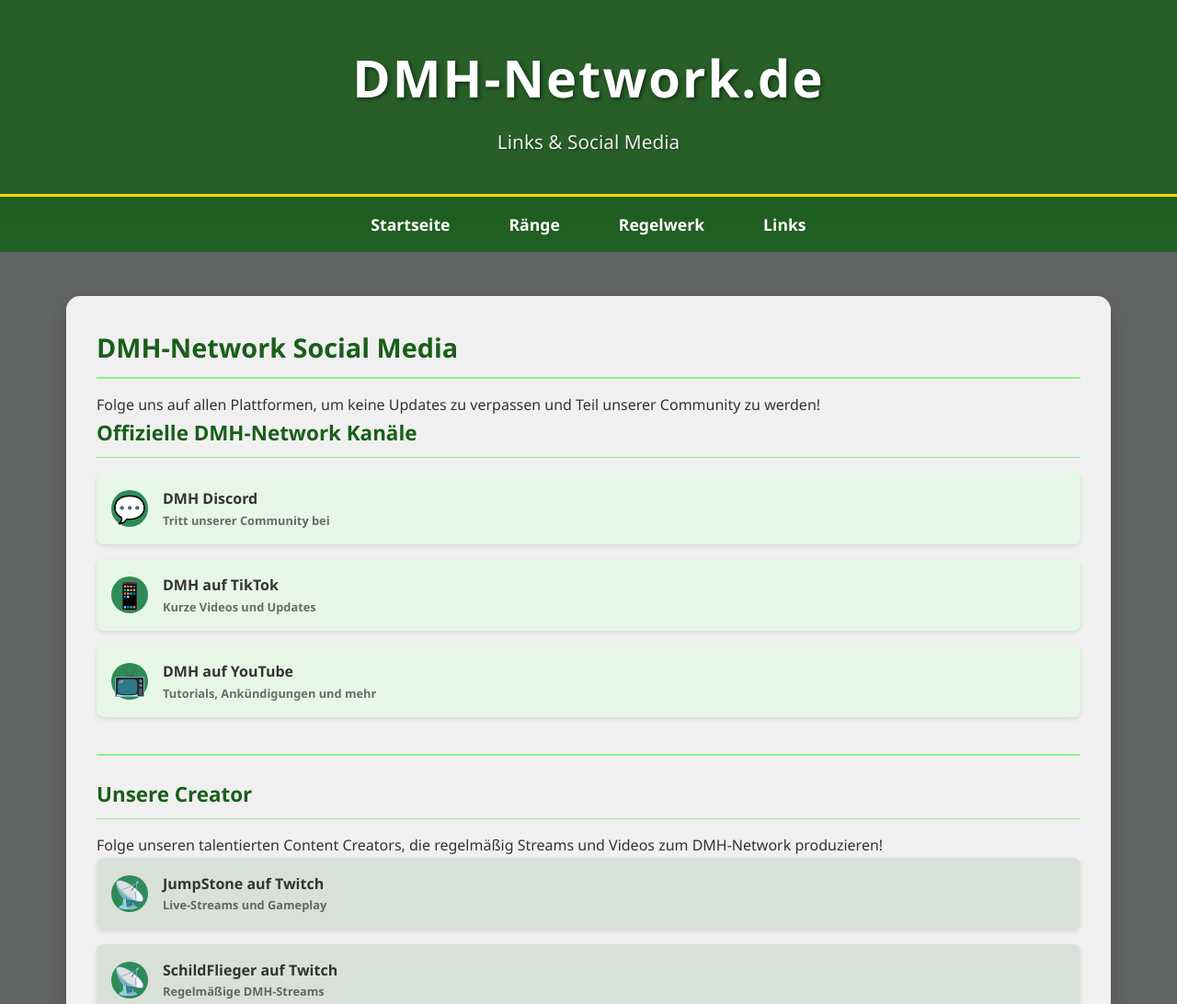
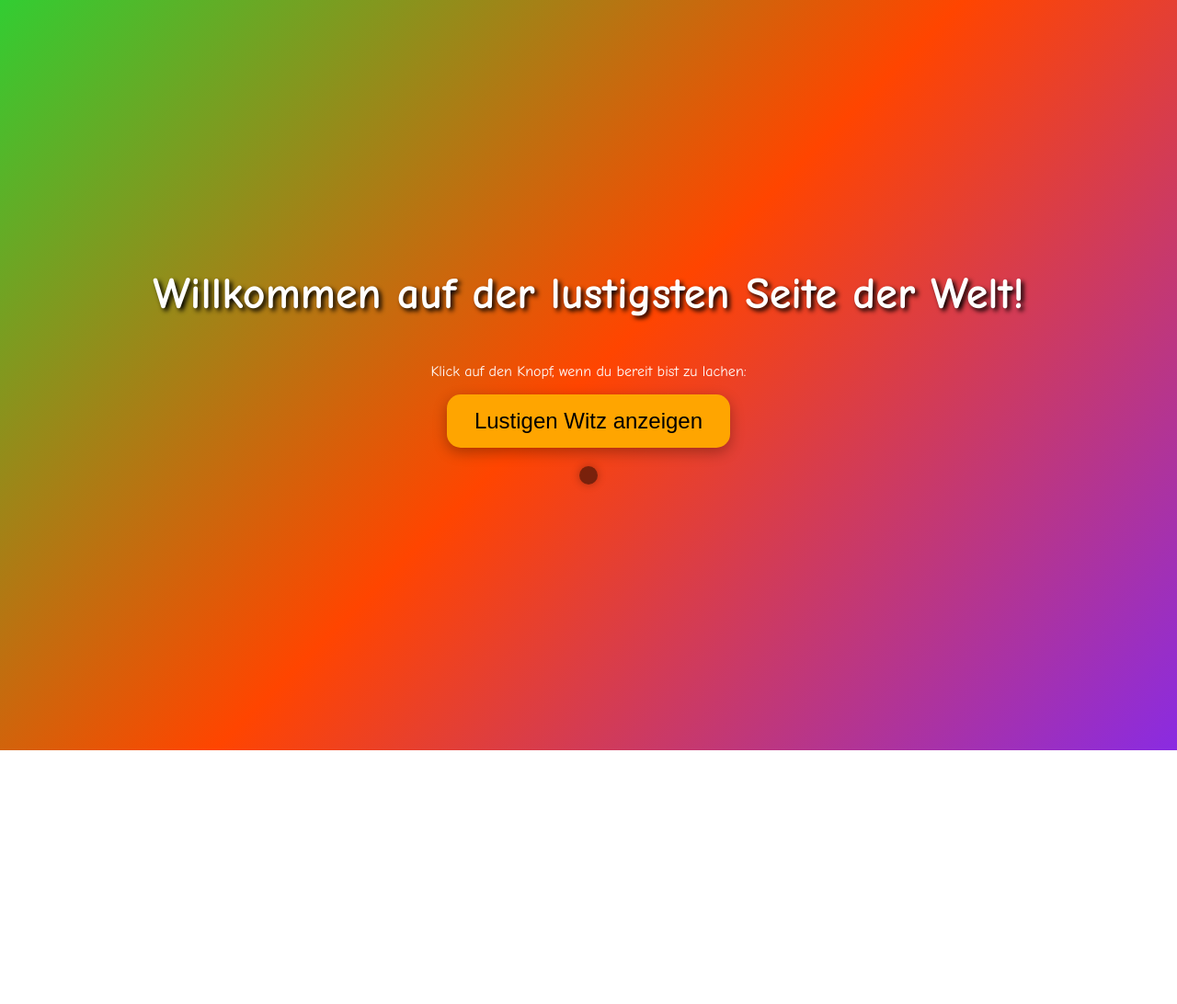
Before and after one commit to Jumpstone/dmh-site, a plain HTML site: page fun.html in a window 1280 px wide. Shown: the top 1092 px of the page at 92% size. After the commit the page ends 816 px from the top, so only its background shows below. Drawn offline with Linux system fonts and the light colour scheme.

Commit message:
The easteregg was updated!

```diff
--- a/fun.html
+++ b/fun.html
@@ -3,414 +3,128 @@
 <head>
     <meta charset="UTF-8">
     <meta name="viewport" content="width=device-width, initial-scale=1.0">
-    <title>DMH-Network.de - Links & Socials</title>
+    <title>Die Lustigste Seite der Welt</title>
     <style>
-        :root {
-            --dark-green: #1a5e1a;
-            --medium-green: #2e8b57;
-            --light-green: #90ee90;
-            --very-light-green: #e6f7e6;
-            --accent-gold: #ffd700;
-            --text-color: #333;
-            --white: #ffffff;
-            --gradient-green: linear-gradient(135deg, #2e8b57, #1a5e1a);
-            --card-shadow: 0 10px 20px rgba(0, 0, 0, 0.2);
-            --hover-shadow: 0 15px 30px rgba(0, 0, 0, 0.25);
-            --animation-speed: 0.3s;
-        }
-
-        * {
-            margin: 0;
-            padding: 0;
-            box-sizing: border-box;
-            font-family: 'Poppins', 'Segoe UI', Tahoma, Geneva, Verdana, sans-serif;
-        }
-
         body {
-            background-color: #f8f9fa;
-            color: var(--text-color);
-            line-height: 1.6;
-            background-image: url('/api/placeholder/1200/800');
-            background-size: cover;
-            background-position: center;
-            background-attachment: fixed;
-            min-height: 100vh;
-            position: relative;
-        }
-
-        body::before {
-            content: '';
-            position: absolute;
-            top: 0;
-            left: 0;
-            right: 0;
-            bottom: 0;
-            background-color: rgba(0, 0, 0, 0.6);
-            z-index: -1;
-        }
-
-        header {
-            background: rgba(26, 94, 26, 0.8);
-            color: var(--white);
-            padding: 2.5rem 0;
+            font-family: 'Comic Sans MS', cursive, sans-serif;
             text-align: center;
-            box-shadow: 0 4px 20px rgba(0, 0, 0, 0.4);
-            position: relative;
-            overflow: hidden;
-            backdrop-filter: blur(5px);
-            -webkit-backdrop-filter: blur(5px);
-            border-bottom: 3px solid var(--accent-gold);
-        }
-
-        header h1 {
-            font-size: 3.5rem;
-            font-weight: 800;
-            letter-spacing: 2px;
-            margin-bottom: 0.5rem;
-            text-shadow: 2px 2px 4px rgba(0, 0, 0, 0.5);
-            color: var(--white);
-        }
-
-        header p {
-            font-size: 1.3rem;
-            font-weight: 300;
-            opacity: 0.9;
-            text-shadow: 1px 1px 2px rgba(0, 0, 0, 0.5);
-        }
-
-        .container {
-            max-width: 1200px;
-            margin: 3rem auto;
-            padding: 0 2rem;
-        }
-
-        nav {
-            background: rgba(26, 94, 26, 0.9);
-            padding: 1rem 0;
-            text-align: center;
-            backdrop-filter: blur(5px);
-            -webkit-backdrop-filter: blur(5px);
-        }
-
-        .nav-links {
-            display: flex;
-            justify-content: center;
-            list-style: none;
-            gap: 2rem;
-        }
-
-        .nav-links a {
-            color: var(--white);
-            text-decoration: none;
-            font-weight: 600;
-            font-size: 1.1rem;
-            padding: 0.5rem 1rem;
-            border-radius: 4px;
-            transition: all 0.3s ease;
-        }
-
-        .nav-links a:hover {
-            background: rgba(255, 255, 255, 0.2);
-        }
-
-        h2 {
-            color: var(--white);
-            font-size: 2.2rem;
-            margin: 1rem 0 1.5rem;
-            position: relative;
-            display: inline-block;
-            text-shadow: 2px 2px 4px rgba(0, 0, 0, 0.5);
-        }
-
-        h2::after {
-            content: '';
-            position: absolute;
-            left: 0;
-            bottom: -5px;
-            width: 100%;
-            height: 4px;
-            background: var(--accent-gold);
-            border-radius: 2px;
-        }
-
-        .main-content {
+            background: linear-gradient(135deg, #32CD32, #FF4500, #8A2BE2);
+            color: white;
+            height: 100vh;
             display: flex;
             flex-direction: column;
-            gap: 3rem;
+            justify-content: center;
+            align-items: center;
         }
-
-        .section {
-            background-color: rgba(255, 255, 255, 0.9);
+        h1 {
+            font-size: 3em;
+            text-shadow: 3px 3px 5px black;
+        }
+        button {
+            font-size: 1.5em;
+            padding: 15px 30px;
+            background: orange;
+            border: none;
             border-radius: 15px;
-            padding: 2rem;
-            box-shadow: var(--card-shadow);
-            transition: transform var(--animation-speed);
-            backdrop-filter: blur(10px);
-            -webkit-backdrop-filter: blur(10px);
-            border: 1px solid rgba(255, 255, 255, 0.2);
+            cursor: pointer;
+            box-shadow: 0 5px 15px rgba(0, 0, 0, 0.3);
+            transition: transform 0.2s, background 0.3s;
         }
-
-        .section:hover {
-            transform: translateY(-5px);
+        button:hover {
+            background: red;
+            transform: scale(1.1);
         }
-
-        .section h3 {
-            color: var(--dark-green);
-            font-size: 1.8rem;
-            margin-bottom: 1rem;
-            padding-bottom: 0.5rem;
-            border-bottom: 2px solid var(--light-green);
-        }
-
-        .links-grid {
-            display: grid;
-            grid-template-columns: repeat(auto-fill, minmax(300px, 1fr));
-            gap: 2rem;
-        }
-
-        .links-category {
-            margin-bottom: 2.5rem;
-        }
-
-        .links-category h4 {
-            font-size: 1.4rem;
-            color: var(--dark-green);
-            margin-bottom: 1rem;
-            padding-bottom: 0.5rem;
-            border-bottom: 1px solid var(--light-green);
-        }
-
-        .social-links {
-            display: flex;
-            flex-direction: column;
-            gap: 1rem;
-        }
-
-        .social-link {
-            display: flex;
-            align-items: center;
-            background-color: var(--very-light-green);
-            padding: 1rem;
-            border-radius: 8px;
-            text-decoration: none;
-            color: var(--text-color);
-            font-weight: 600;
-            transition: all 0.3s ease;
-            box-shadow: 0 2px 5px rgba(0, 0, 0, 0.1);
-        }
-
-        .social-link:hover {
-            transform: translateY(-5px);
-            box-shadow: 0 7px 15px rgba(0, 0, 0, 0.15);
-            background-color: var(--light-green);
-        }
-
-        .social-icon {
-            font-size: 1.8rem;
-            margin-right: 1rem;
-            display: flex;
-            align-items: center;
-            justify-content: center;
-            width: 2.5rem;
-            height: 2.5rem;
-            background-color: var(--medium-green);
-            color: white;
-            border-radius: 50%;
-            flex-shrink: 0;
-        }
-
-        .link-divider {
-            height: 2px;
-            background: var(--light-green);
-            margin: 1.5rem 0;
-            border-radius: 2px;
-        }
-
-        .creator-link {
-            background-color: rgba(26, 94, 26, 0.1);
-        }
-
-        footer {
-            background: rgba(26, 94, 26, 0.8);
-            color: var(--white);
-            text-align: center;
-            padding: 2rem 0;
-            margin-top: 3rem;
-            position: relative;
-            backdrop-filter: blur(5px);
-            -webkit-backdrop-filter: blur(5px);
-            border-top: 3px solid var(--accent-gold);
-        }
-
-        .footer-links {
-            display: flex;
-            justify-content: center;
-            gap: 2rem;
-            margin: 1rem 0;
-        }
-
-        .footer-links a {
-            color: var(--white);
-            text-decoration: none;
-            opacity: 0.8;
-            transition: opacity 0.3s ease;
-        }
-
-        .footer-links a:hover {
-            opacity: 1;
-            text-decoration: underline;
-        }
-
-        /* Animations */
-        @keyframes fadeIn {
-            from { opacity: 0; transform: translateY(20px); }
-            to { opacity: 1; transform: translateY(0); }
-        }
-
-        .section {
-            animation: fadeIn 0.5s ease forwards;
-        }
-
-        /* Media Queries */
-        @media (max-width: 768px) {
-            .links-grid {
-                grid-template-columns: 1fr;
-            }
-
-            header h1 {
-                font-size: 2.5rem;
-            }
-
-            .container {
-                padding: 0 1rem;
-                margin: 2rem auto;
-            }
-
-            .nav-links {
-                flex-direction: column;
-                gap: 0.5rem;
-            }
+        #witz {
+            font-size: 1.8em;
+            margin-top: 20px;
+            max-width: 80%;
+            padding: 10px;
+            background: rgba(0, 0, 0, 0.5);
+            border-radius: 10px;
+            box-shadow: 0 0 10px rgba(0, 0, 0, 0.3);
         }
     </style>
 </head>
 <body>
-<header>
-    <h1>DMH-Network.de</h1>
-    <p>Links & Social Media</p>
-</header>
+<h1>Willkommen auf der lustigsten Seite der Welt!</h1>
+<p>Klick auf den Knopf, wenn du bereit bist zu lachen:</p>
+<button onclick="machWitz()">Lustigen Witz anzeigen</button>
+<p id="witz"></p>
 
-<nav>
-    <ul class="nav-links">
-        <li><a href="index.html">Startseite</a></li>
-        <li><a href="rangs.html">Ränge</a></li>
-        <li><a href="regelwerk.html">Regelwerk</a></li>
-        <li><a href="link.html">Links</a></li>
-    </ul>
-</nav>
+<script>
+    function machWitz() {
+        const witze = [
+            "Warum können Geister so schlecht lügen? Weil man durch sie hindurchsehen kann!",
+            "Was macht eine Wolke, wenn sie kitzelig ist? Sie bekommt einen Regenschauer!",
+            "Warum können Skelette so schlecht kämpfen? Weil sie keinen Mumm haben!",
+            "Warum können Kühe nicht Schlittschuhlaufen? Weil die Milchstraße zu glatt ist!",
+            "Warum ist das Mathebuch so traurig? Weil es zu viele Probleme hat!",
+            "Warum haben Hühner keine Uhren? Weil sie immer aus dem Ei-phone anrufen!",
+            "Was macht ein Pirat am Computer? Er drückt die Enter-Taste!",
+            "Warum ging die Tomate zur Party? Weil sie sich Ketchup machen wollte!",
+            "Was ist grün und rennt durch den Wald? Eine Gurke auf der Flucht!",
+            "Wie nennt man ein Reh ohne Augen? Keine Ahnung!",
+            "Warum können Elefanten nicht fliegen? Weil sie keinen Pilotenschein haben!",
+            "Warum können Kängurus nicht gut lügen? Weil sie sich in Widersprüche hüpfen!",
+            "Warum sind Gespenster schlechte Lügner? Weil man durch sie hindurchsehen kann!",
+            "Warum hat der Apfel ein Handy? Weil er immer up-to-date sein will!",
+            "Warum sind Bananen nie allein? Weil sie in Stauden reisen!",
+            "Warum sind Bäume so gute Freunde? Weil sie immer auf dem Holzweg sind!",
+            "Warum hat das Fahrrad keine Beine? Weil es sonst weglaufen würde!",
+            "Warum haben Fische so große Augen? Weil sie immer tief blicken!",
+            "Was ist braun und läuft durch den Wald? Ein Wanderbrot!",
+            "Warum sind Vögel so gute Sänger? Weil sie immer den richtigen Ton treffen!",
+            "Warum war der Mathematikbuch traurig? Weil es zu viele Probleme hatte!",
+            "Warum war die Kaffeetasse so gut gelaunt? Weil sie immer einen guten Eindruck hinterlässt!",
+            "Warum können Bienen so gut rechnen? Weil sie immer die richtigen Zahlen summieren!",
+            "Warum fliegt ein Flugzeug in den Himmel? Um nicht auf der Straße im Stau zu stehen!",
+            "Warum ist das Tischtennis-Set so schwer? Weil es immer wieder Punkte macht!",
+            "Warum wurde das Handy in den Ofen gelegt? Weil es warm und ausstrahlend war!",
+            "Warum sind Katzen so schlechte Computer-Nutzer? Weil sie immer die Maus verlieren!",
+            "Warum können Vögel keinen richtigen Job finden? Weil sie ständig aus der Reihe tanzen!",
+            "Warum nahm der Apfel die Straßenbahn? Weil er nach einer saftigen Fahrt suchte!",
+            "Warum hörte der Lehrer auf, zu unterrichten? Weil er keine Lust mehr auf die Klasse hatte!",
+            "Warum sind Stühle so schlecht im Kochen? Weil sie nie die richtigen Zutaten finden!",
+            "Warum wollte der Flugzeugpilot ein Gedicht schreiben? Weil er mit den Wolken spielen wollte!",
+            "Warum ging der Stift zur Party? Weil er sich endlich auf sein Papier setzen wollte!",
+            "Warum war der Buchhalter so müde? Weil er den ganzen Tag Zahlen bearbeitet hatte!",
+            "Warum gehen Musiker nie zu Kaffeekränzchen? Weil sie lieber eine Pause machen!",
+            "Warum gab der Verkäufer dem Apfel einen Rabatt? Weil er ihn für billig hielt!",
+            "Warum lieben Vampire keine Bücher? Weil sie immer nur nach den letzten Seiten greifen!",
+            "Warum war der Lehrer ein Pirat? Weil er immer auf der Suche nach neuen Abenteuern war!",
+            "Warum ist der Apfel aus der Liste gefallen? Weil er der einzige war, der noch rot war!",
+            "Warum ist der Computer so schlecht im Singen? Weil er immer auf der falschen Taste steht!",
+            "Warum geht der Igel nie ins Kino? Weil er die Stacheln nicht ablegen kann!",
+            "Warum haben Pinguine keine Freunde? Weil sie immer alleine auf dem Eis sind!",
+            "Warum trugen die Giraffen immer Hüte? Damit sie nicht auf den Kopf fallen!",
+            "Warum sind Zwerge die besten Tänzer? Weil sie immer im Takt bleiben!",
+            "Warum ist der Elefant der beste Freund des Löwen? Weil er immer aufrecht steht!",
+            "Warum laufen Gänse so schnell? Weil sie immer auf der Flucht sind!",
+            "Warum können Kaninchen nie Lügen? Weil ihre Ohren immer groß genug sind, um zu hören, ob jemand etwas erfunden hat!",
+            "Warum können Zebras keine Taschen tragen? Weil ihre Streifen immer die Taschen zerreißen!",
+            "Warum ist der Baum so gut im Schwimmen? Weil er immer in die Tiefe geht!",
+            "Warum flogen die Vögel nach Süden? Weil sie die warme Sonne suchten!",
+            "Warum ist der Apfel der beliebteste Obst? Weil er immer etwas von sich gibt!",
+            "Warum hat das Pferd so viel zu tun? Weil es immer im Galopp bleibt!",
+            "Warum sind Bären so beliebt? Weil sie immer den richtigen Bärenanteil bekommen!",
+            "Warum können Frösche so gut reiten? Weil sie nie von den richtigen Seiten abkommen!",
+            "Warum ist der Fisch der beste Schwimmer? Weil er immer auf den richtigen Kurs schwimmt!",
+            "Warum ist der Wolf ein so guter Jäger? Weil er immer den besten Blick hat!",
+            "Warum haben die Schildkröten so gute Ausdauer? Weil sie immer am Ziel ankommen!",
+            "Warum gingen die Mäuse auf den Bauernhof? Weil sie auf den Käse warteten!",
+            "Warum können Bären so gut tanzen? Weil sie immer den Rhythmus spüren!",
+            "Warum war der Apfel so aufgeregt? Weil er bald gepflückt wird!",
+            "Warum sind Katzen so gut darin, sich zu verstecken? Weil sie immer wissen, wo sie sind!",
+            "Warum ist das Känguru der beste Springer? Weil es immer aus der Hüfte geht!",
+            "Warum fliegt der Adler so hoch? Weil er den Blick für das große Ganze hat!",
+            "Warum trägt der Löwe immer eine Mähne? Damit er das Königliche ausstrahlen kann!",
+            "Warum sind Hühner immer so neugierig? Weil sie wissen wollen, was hinter dem nächsten Hühnchen steckt!",
+            "Warum war der Tiger so stolz? Weil er weiß, dass er das beste Fell hat!"
+        ];
 
-<div class="container">
-    <div class="main-content">
-        <div class="section">
-            <h3>DMH-Network Social Media</h3>
-            <p>Folge uns auf allen Plattformen, um keine Updates zu verpassen und Teil unserer Community zu werden!</p>
-
-            <div class="links-category">
-                <h4>Offizielle DMH-Network Kanäle</h4>
-                <div class="social-links">
-                    <a href="https://discord.gg/tzSGpFbQZA" class="social-link" target="_blank">
-                        <div class="social-icon">💬</div>
-                        <div>
-                            <div>DMH Discord</div>
-                            <div style="font-size: 0.8rem; opacity: 0.7;">Tritt unserer Community bei</div>
-                        </div>
-                    </a>
-
-                    <a href="https://www.tiktok.com/@dmh_network" class="social-link" target="_blank">
-                        <div class="social-icon">📱</div>
-                        <div>
-                            <div>DMH auf TikTok</div>
-                            <div style="font-size: 0.8rem; opacity: 0.7;">Kurze Videos und Updates</div>
-                        </div>
-                    </a>
-
-                    <a href="https://www.youtube.com/@DMHNetwork-v1d" class="social-link" target="_blank">
-                        <div class="social-icon">📺</div>
-                        <div>
-                            <div>DMH auf YouTube</div>
-                            <div style="font-size: 0.8rem; opacity: 0.7;">Tutorials, Ankündigungen und mehr</div>
-                        </div>
-                    </a>
-                </div>
-            </div>
-
-            <div class="link-divider"></div>
-
-            <div class="links-category">
-                <h4>Unsere Creator</h4>
-                <p>Folge unseren talentierten Content Creators, die regelmäßig Streams und Videos zum DMH-Network produzieren!</p>
-
-                <div class="social-links">
-                    <a href="https://www.twitch.tv/jumpstone444777" class="social-link creator-link" target="_blank">
-                        <div class="social-icon">📡</div>
-                        <div>
-                            <div>JumpStone auf Twitch</div>
-                            <div style="font-size: 0.8rem; opacity: 0.7;">Live-Streams und Gameplay</div>
-                        </div>
-                    </a>
-
-                    <a href="https://www.twitch.tv/schildflieger" class="social-link creator-link" target="_blank">
-                        <div class="social-icon">📡</div>
-                        <div>
-                            <div>SchildFlieger auf Twitch</div>
-                            <div style="font-size: 0.8rem; opacity: 0.7;">Regelmäßige DMH-Streams</div>
-                        </div>
-                    </a>
-
-                    <a href="https://www.twitch.tv/daaanieltv" class="social-link creator-link" target="_blank">
-                        <div class="social-icon">📡</div>
-                        <div>
-                            <div>Daniel auf Twitch</div>
-                            <div style="font-size: 0.8rem; opacity: 0.7;">Minecraft und mehr</div>
-                        </div>
-                    </a>
-                </div>
-            </div>
-
-            <div class="link-divider"></div>
-
-            <div class="links-category">
-                <h4>Warum folgen?</h4>
-                <div class="links-grid">
-                    <div>
-                        <h5 style="color: var(--medium-green); margin-bottom: 0.5rem;">Exklusive Updates</h5>
-                        <p>Sei der Erste, der von neuen Features, Events und Updates erfährt!</p>
-                    </div>
-
-                    <div>
-                        <h5 style="color: var(--medium-green); margin-bottom: 0.5rem;">Community-Events</h5>
-                        <p>Nimm an regelmäßigen Community-Events teil und gewinne tolle Preise!</p>
-                    </div>
-
-                    <div>
-                        <h5 style="color: var(--medium-green); margin-bottom: 0.5rem;">Behind-the-Scenes</h5>
-                        <p>Erhalte Einblicke in die Entwicklung und das Team hinter dem Netzwerk!</p>
-                    </div>
-
-                    <div>
-                        <h5 style="color: var(--medium-green); margin-bottom: 0.5rem;">Direkte Kommunikation</h5>
-                        <p>Teile deine Ideen und Feedback direkt mit den Entwicklern!</p>
-                    </div>
-                </div>
-            </div>
-        </div>
-    </div>
-</div>
-
-<footer>
-    <div class="footer-links">
-        <li><a href="index.html">Main</a></li>
-    </div>
-    <p>&copy; 2025 DMH-Network.de - Alle Rechte vorbehalten</p>
-</footer>
+        const randomWitz = witze[Math.floor(Math.random() * witze.length)];
+        document.getElementById('witz').innerText = randomWitz;
+    }
+</script>
 </body>
 </html>
```
